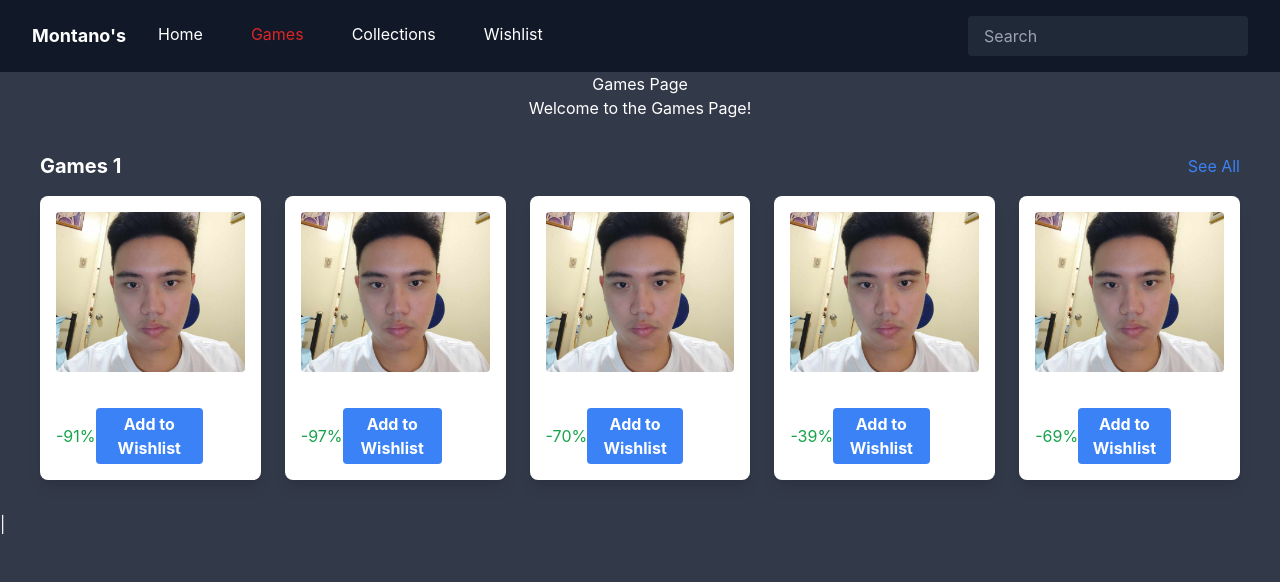
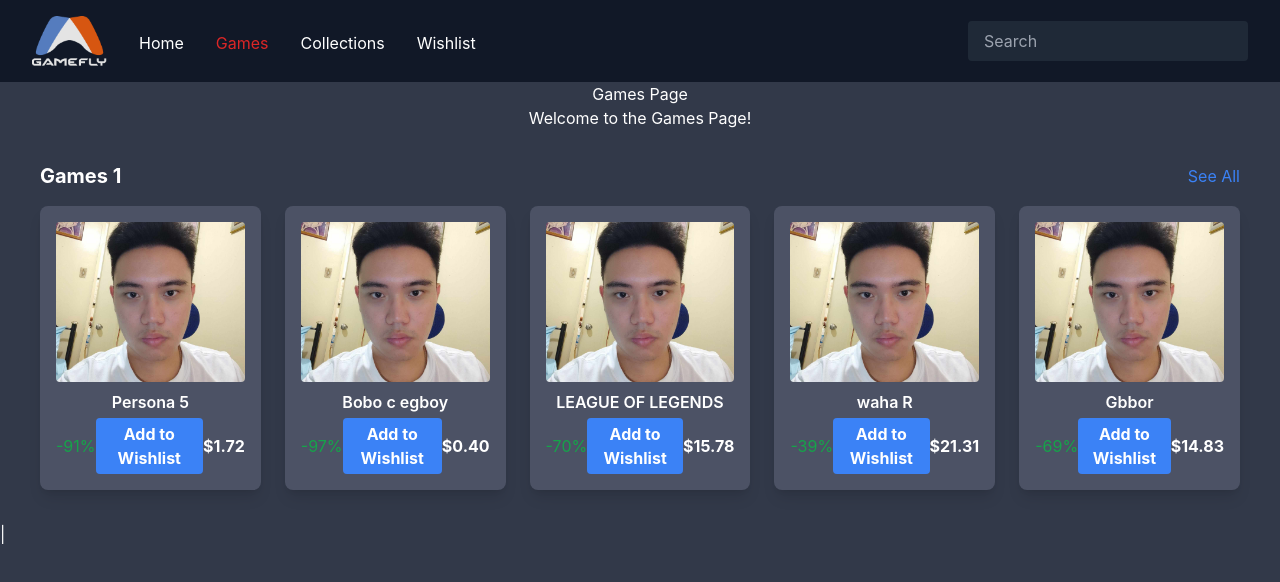
Before and after one commit to iitristan/steamgamingblog, a React (Create React App) app: page /games in a window 1280 px wide. Shown: the top 582 px of the page. Built offline with nearby package versions, Linux system fonts and the light colour scheme.

Commit message:
added logo and changed some classname for design

```diff
--- a/src/components/Navbar.jsx
+++ b/src/components/Navbar.jsx
@@ -1,5 +1,6 @@
 import React from "react";
 import { Link, useLocation } from "react-router-dom";
+
 
 const Navbar = () => {
   const location = useLocation();
@@ -8,8 +9,8 @@
     <nav className="bg-gray-900 text-white py-4">
       <div className="container mx-auto flex justify-between items-center px-8">
         <div className="flex space-x-4">
-          <div className="text-lg font-bold">Montano's</div>
-          <div className="space-x-4">
+          <div className="text-lg font-bold"><img className="logo" src="Logo.png" alt="logo"></img></div>
+          <div className="navlist">
             <Link to="/" className={`px-4 hover:text-red-600 ${location.pathname === '/' ? 'text-red-600' : ''}`}>
               Home
             </Link>
--- a/src/components/NewDeals.jsx
+++ b/src/components/NewDeals.jsx
@@ -10,7 +10,7 @@
 
 const GameCard = ({ deal }) => {
   return (
-    <div className="bg-white shadow-lg rounded-lg p-4">
+    <div className="gamecard shadow-lg rounded-lg p-4">
       <img
         src="/picture.jpg"
         alt={deal.name}
--- a/src/index.css
+++ b/src/index.css
@@ -17,3 +17,16 @@
   font-family: source-code-pro, Menlo, Monaco, Consolas, "Courier New",
     monospace;
 }
+
+.logo {
+  height: 50px;
+  width: 75px;
+}
+
+.navlist {
+  padding-top: 15px;
+}
+
+.gamecard {
+  background-color: #4C5265;
+}
--- a/src/pages/GamesPage.jsx
+++ b/src/pages/GamesPage.jsx
@@ -6,7 +6,7 @@
         <div>
             <h1>Games Page</h1>
             <p>Welcome to the Games Page!</p>
-        <NewDeals />
+            <NewDeals />
         </div>
     );
 }
```
Also changed, not shown: public/Logo.png (added).
